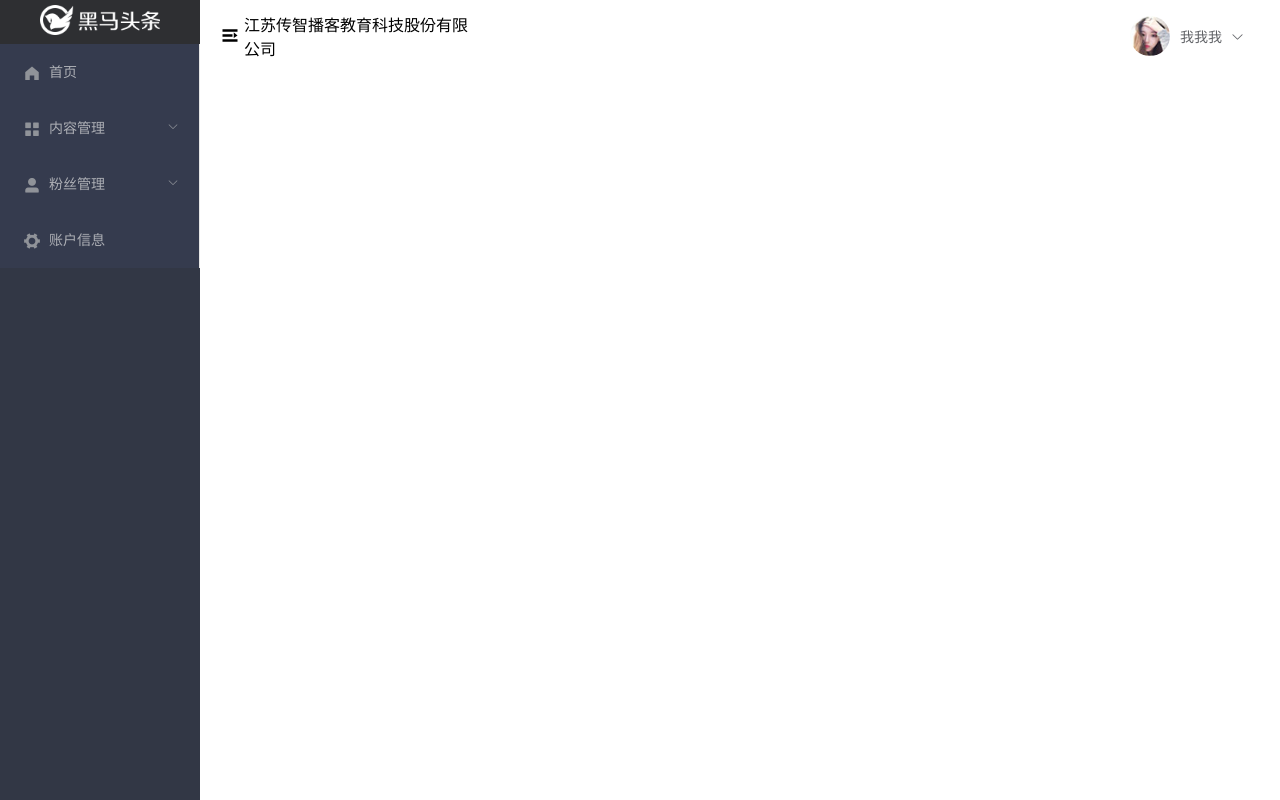
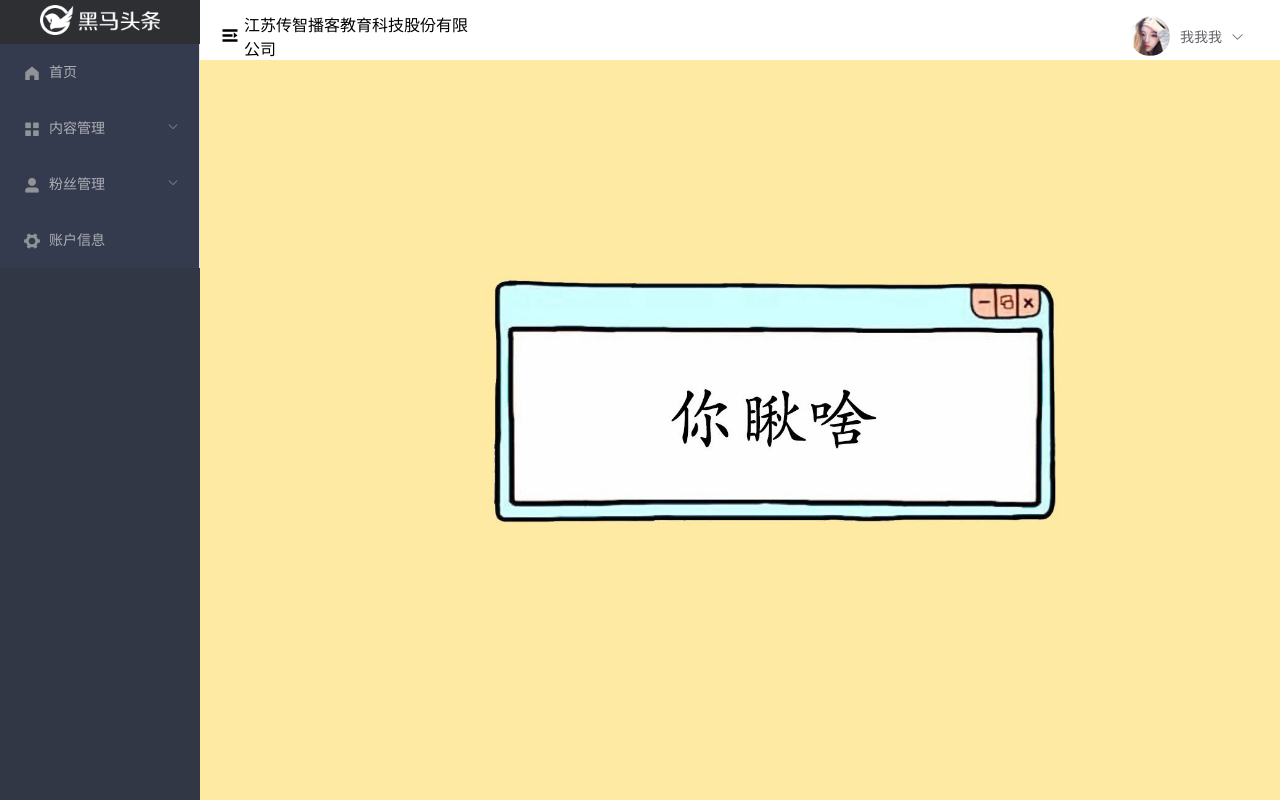
Before and after one commit to Alexxff/myselftoutiao, a Vue app: page /#/home in a window 1280 px wide. Built offline with nearby package versions, Linux system fonts and the light colour scheme.

Commit message:
主页模块-默认导航

```diff
--- a/src/views/home/index.vue
+++ b/src/views/home/index.vue
@@ -8,7 +8,7 @@
       <el-header>
         <layout-header></layout-header>
       </el-header>
-      <el-main>
+      <el-main style='padding:0 0'>
         <router-view></router-view>
       </el-main>
     </el-container>
--- /dev/null
+++ b/src/views/home/main.vue
@@ -0,0 +1,18 @@
+<template>
+<div class='home'></div>
+</template>
+
+<script>
+export default {
+
+}
+</script>
+
+<style scoped>
+.home{
+  background-image:  url('../../assets/img/home.jpg');
+  background-size: cover;
+  width:100%;
+  height: 100%;
+}
+</style>
```
Also changed, not shown: src/router.js (+6 -2 lines).
